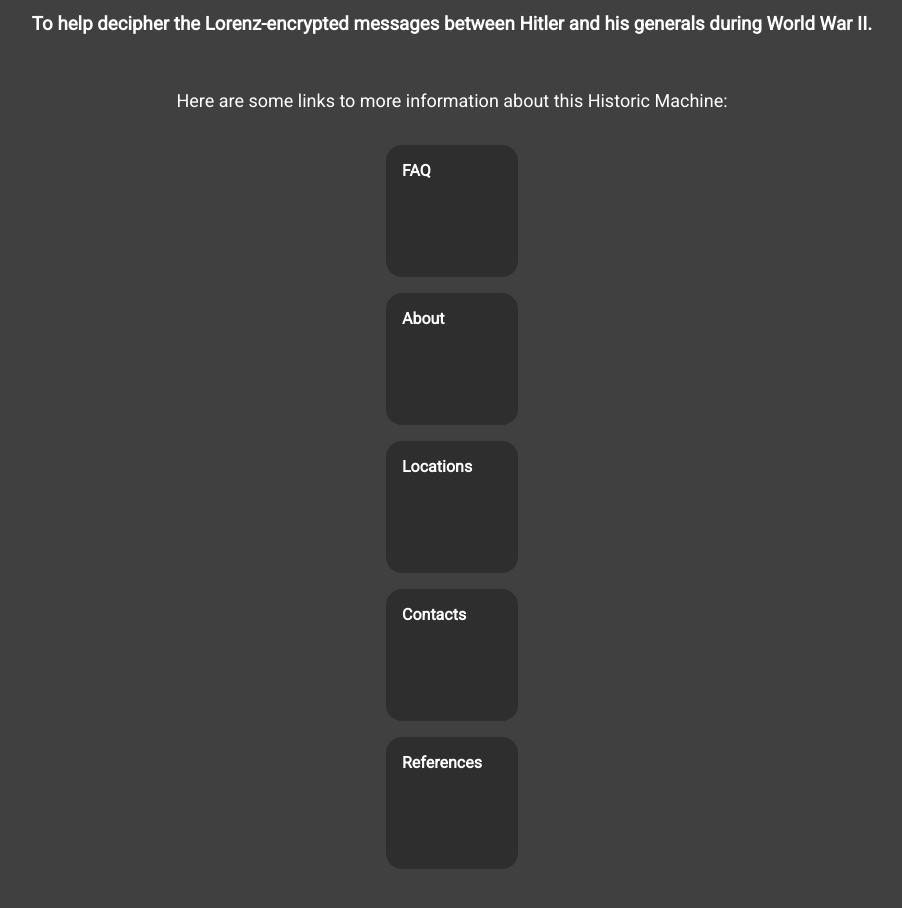
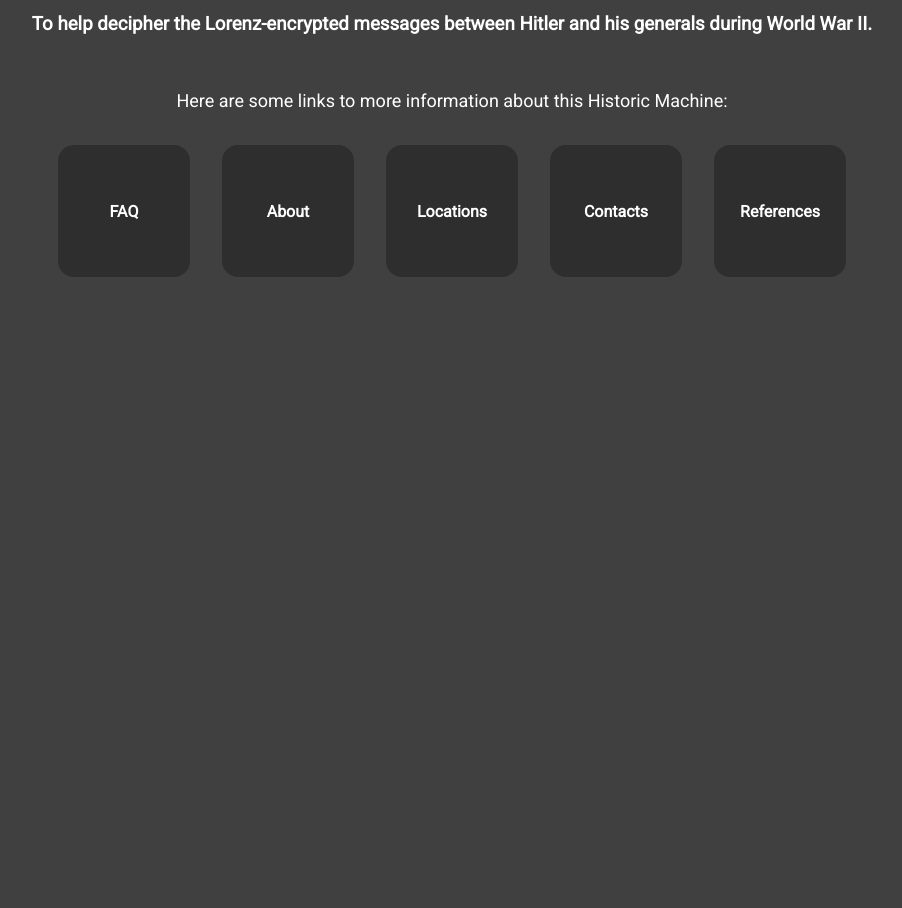
Before and after one commit to iAverages/colossus-group-project, a plain HTML site: page index.html in a window 1280 px wide. Shown: the part 700-1608 px from the top of the page, without its empty margins (188-1090 px from the left). After the commit the page ends 1041 px from the top, so only its background shows below. Drawn offline with Linux system fonts and the light colour scheme.

Commit message:
Updated styles

```diff
--- a/styles.css
+++ b/styles.css
@@ -68,3 +68,14 @@ a:hover {
     flex-direction: column;
     align-items: center;
 }
+
+.links {
+    display: flex;
+}
+
+.center {
+    display: flex;
+    flex-direction: column;
+    align-items: center;
+    justify-content: center;
+}
```
